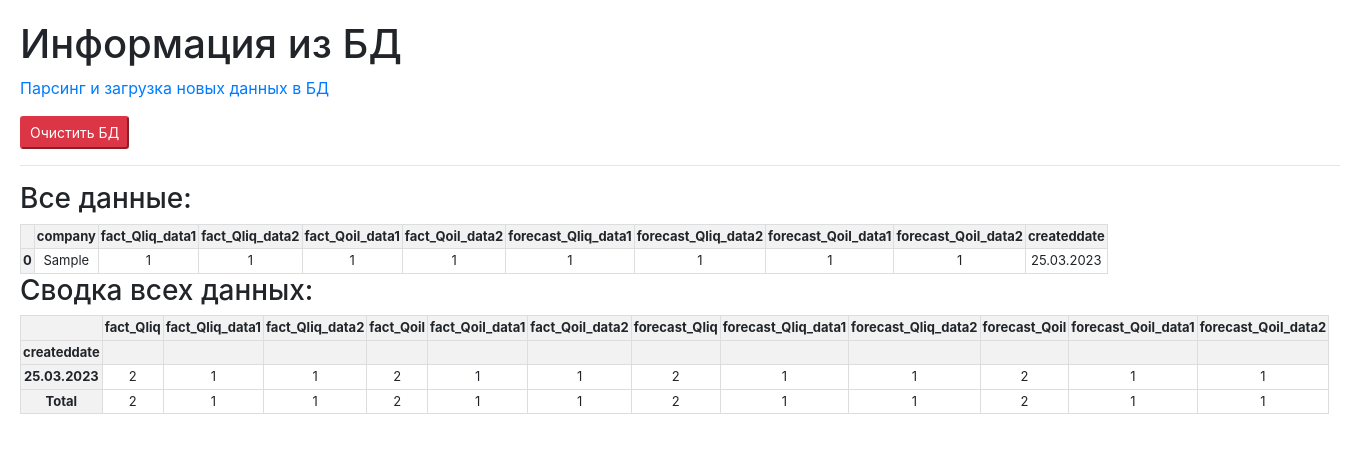
After one commit to TimurSuvorov/Excel_parser, a Django app: page /showdb/ in a window 1360 px wide. The commit adds this page. Shown: the top 453 px of the page. Run offline with Django 4.2, Linux system fonts and the light colour scheme; tables that the repository leaves empty hold one stand-in row (values such as "Sample post"); some libraries are stand-ins or nearby versions.

Commit message:
add show_db, clear_db views; update urls: add new urls, redirect from root; add docstrings

```diff
--- /dev/null
+++ b/ursip_site/ursip_parser/templates/ursip_parser/db_data_page.html
@@ -0,0 +1,94 @@
+<!DOCTYPE html>
+<html lang="en">
+<head>
+    <meta charset="UTF-8">
+    <title>DB data</title>
+
+    <link rel="stylesheet" href="https://maxcdn.bootstrapcdn.com/bootstrap/4.0.0/css/bootstrap.min.css" integrity="sha384-Gn5384xqQ1aoWXA+058RXPxPg6fy4IWvTNh0E263XmFcJlSAwiGgFAW/dAiS6JXm" crossorigin="anonymous">
+</head>
+
+<style>
+
+main {
+margin: 20px;
+}
+
+table {
+    border-collapse: collapse;
+    font-size: small;
+}
+th, td {
+    text-align: center;
+    padding: 2px;
+    border: 1px solid #ddd;
+}
+th {
+    background-color: #f2f2f2;
+}
+
+.disabled {
+  pointer-events: none;
+  opacity: 0.5;
+}
+
+</style>
+
+<body>
+<main>
+    <h1>Информация из БД</h1>
+    <a href="{% url 'load_parse' %}">Парсинг и загрузка новых данных в БД</a>
+    <form method="post" action="{% url 'clear_db' %}">
+        {% csrf_token %}
+        <p></p>
+        <div class="form-group">
+            <div id="id_btn_clear">
+                <input type="submit"
+                       class="btn-sm btn-danger"
+                       value="Очистить БД">
+            </div>
+        <div>
+    </form>
+    <hr>
+
+    <div class="printout">
+        {% if error_message %}
+            <h3>Ошибка обработки данных:</h3>
+            <p>{{ error_message }}</p>
+        {% endif %}
+        {% if info_message %}
+            <h4>{{ info_message }}</h4>
+        {% endif %}
+        <div id="id_db_data">
+        {% if parsed_db_html %}
+            <h3>Все данные:</h3>
+            {% autoescape off %}
+                {{ parsed_db_html }}
+            {% endautoescape %}
+        {% endif %}
+        </div>
+        <div id="id_pivot_data">
+        {% if pivoted_db_html %}
+        <h3>Сводка всех данных:</h3>
+            {% autoescape off %}
+                {{ pivoted_db_html }}
+            {% endautoescape %}
+        {% endif %}
+        </div>
+    </div>
+</main>
+
+<script>
+
+    const btn_clear = document.querySelector('#id_btn_clear');
+    const db_data = document.querySelector('#id_db_data')
+
+    if (!db_data.innerText) {
+        btn_clear.classList.toggle("disabled")
+    }
+
+    btn_clear.addEventListener('click', () => {
+        confirm("Вы уверены, что хотите удалить всё безвозвратно?")
+    })
+</script>
+</body>
+</html>
--- a/ursip_site/ursip_parser/urls.py
+++ b/ursip_site/ursip_parser/urls.py
@@ -1,7 +1,12 @@
-from django.urls import path, include
+from django.urls import path
+from django.views.generic import RedirectView
 
-from .views import upload_parse
+from .views import upload_parse, show_db, clear_db
+
 
 urlpatterns = [
-    path('', upload_parse, name='load_parse')
+    path('parser/', upload_parse, name='load_parse'),
+    path('showdb/', show_db, name='show_db'),
+    path('cleardb/', clear_db, name='clear_db'),
+    path('', RedirectView.as_view(pattern_name='load_parse'))
 ]
--- a/ursip_site/ursip_parser/utils.py
+++ b/ursip_site/ursip_parser/utils.py
@@ -5,9 +5,15 @@ import numpy as np
 import pandas as pd
 from django.conf import settings
 from django.core.exceptions import ValidationError
+from django.core.files.uploadedfile import InMemoryUploadedFile
 
 
-def excel_parser(uploaded_file) -> pd.DataFrame:
+def excel_parser(uploaded_file: InMemoryUploadedFile) -> pd.DataFrame:
+    """
+    Функция производит парсинг загруженного файла Excel определенного формата.
+    Результатом выполнения является сформированный DataFrame c необходимыми для загрузки в БД полями
+    """
+
     # Считываем файл и заполняем merged nan ячейки
     df = pd.read_excel(uploaded_file, header=None).fillna(method='ffill', axis=1)
     # Необходимо сделать новые заголовки из 3 первых строк
@@ -35,13 +41,22 @@ def excel_parser(uploaded_file) -> pd.DataFrame:
 
 
 def write_to_db(df: pd.DataFrame) -> None:
+    """
+    Функция производит запись в таблицу 'ursip_parser_company' переданного DataFrame
+    """
     conn = sqlite3.connect(settings.BASE_DIR / 'db.sqlite3')
-    df.to_sql('Company', conn, if_exists='append', index=False)
+    df.to_sql('ursip_parser_company', conn, if_exists='append', index=False)
     conn.commit()
     conn.close()
 
 
-def make_pivot_with_date(df) -> pd.DataFrame:
+def make_pivot_with_date(df: pd.DataFrame) -> pd.DataFrame:
+    """
+    Функция егнерирует случайные даты в диапазоне 20.03.2023-30.03.2023 в новый столбец 'createddate' построчно.
+    Далее производится формирование сводной таблицы по датам с суммарными итоговыми значениями.
+    Происходит добавление новых метрик 'fact_Qliq', 'fact_Qoil', 'forecast_Qliq', 'forecast_Qoil'.
+    Результатом выполнения является сформированный DataFrame со сводными данными.
+    """
     # Генерируем случайные даты в узком диапазоне для наглядной агрегации
     df['createddate'] = df.apply(lambda x: str(randrange(20, 30)).zfill(2) + '.03.2023', axis=1)
     # Добавляем новые метрики
--- a/ursip_site/ursip_parser/views.py
+++ b/ursip_site/ursip_parser/views.py
@@ -1,8 +1,13 @@
 import os.path
 
+import pandas as pd
 from django.core.exceptions import ValidationError
+from django.http import HttpResponseRedirect
 from django.shortcuts import render
+from django.urls import reverse_lazy
+
 from .utils import excel_parser, write_to_db, make_pivot_with_date
+from .models import Company
 
 
 def upload_parse(request):
@@ -10,12 +15,11 @@ def upload_parse(request):
     if request.method == 'POST':
         uploaded_file = request.FILES['uploaded_file']
         # Проверка расширения файла
-        file_extension = os.path.splitext(uploaded_file.name)[1]
+        file_extension: str = os.path.splitext(uploaded_file.name)[1]
         if file_extension not in ['.xls', '.xlsx']:
             return render(request, 'ursip_parser/upload_page.html', {'error_message': 'Формат файла должен быть .xls, .xlsx'})
-
         try:
-            parsed_df = excel_parser(uploaded_file)  # Парсим данные и оперируем далее с df
+            parsed_df: pd.DataFrame = excel_parser(uploaded_file)  # Парсим данные и оперируем далее с df
             write_to_db(parsed_df)  # Записываем df в БД
         except (ValueError, ValidationError) as err:
             return render(request, 'ursip_parser/upload_page.html', {'error_message': err})
@@ -28,3 +32,29 @@ def upload_parse(request):
         context = {'parsed_html': parsed_html,
                    'pivoted_html': pivoted_html}
     return render(request, 'ursip_parser/upload_page.html', context)
+
+
+def show_db(request):
+    db_data = Company.objects.all()
+    if db_data:
+        try:
+            db_df = pd.DataFrame.from_records(db_data.values())
+            db_df = db_df.drop('id', axis=1)
+            pivoted_db_df = make_pivot_with_date(db_df)
+
+            parsed_db_html = db_df.to_html()
+            pivoted_db_html = pivoted_db_df.to_html()
+
+            context = {'parsed_db_html': parsed_db_html,
+                       'pivoted_db_html': pivoted_db_html}
+            return render(request, 'ursip_parser/db_data_page.html', context)
+        except Exception as err:
+            return render(request, 'ursip_parser/db_data_page.html', {'error_message': err})
+    else:
+        context = {'info_message': 'Данные в БД отсутствуют'}
+        return render(request, 'ursip_parser/db_data_page.html', context)
+
+
+def clear_db(request):
+    Company.objects.all().delete()
+    return HttpResponseRedirect(reverse_lazy('show_db'))
--- a/ursip_site/ursip_site/urls.py
+++ b/ursip_site/ursip_site/urls.py
@@ -19,5 +19,5 @@ from django.urls import path, include
 
 urlpatterns = [
     path('admin/', admin.site.urls),
-    path('parser/', include('ursip_parser.urls'))
+    path('', include('ursip_parser.urls'))
 ]
```
Also changed, not shown: ursip_site/ursip_parser/templates/ursip_parser/upload_page.html (+6 -1 lines), ursip_site/ursip_parser/migrations/0001_initial.py.
